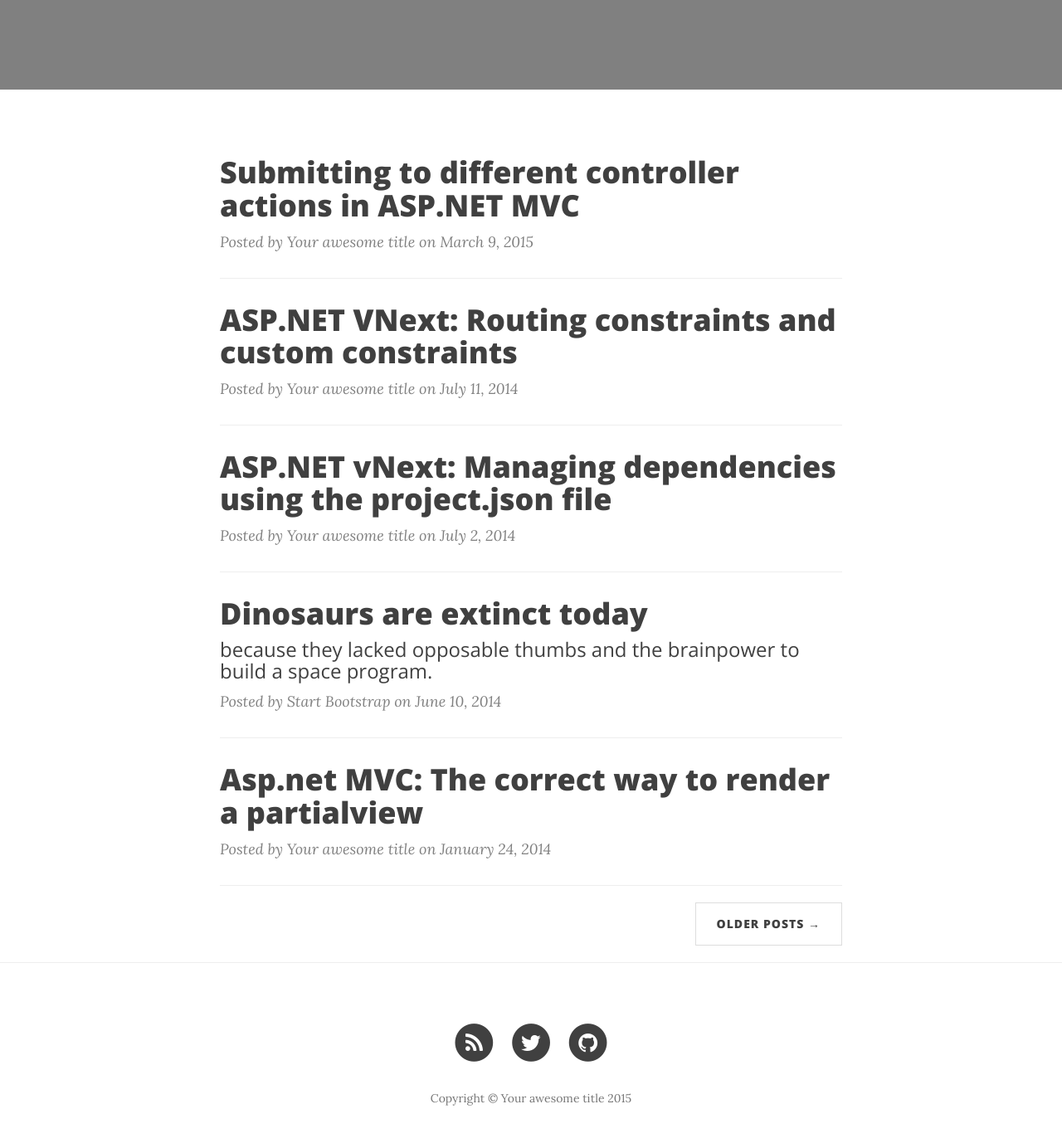
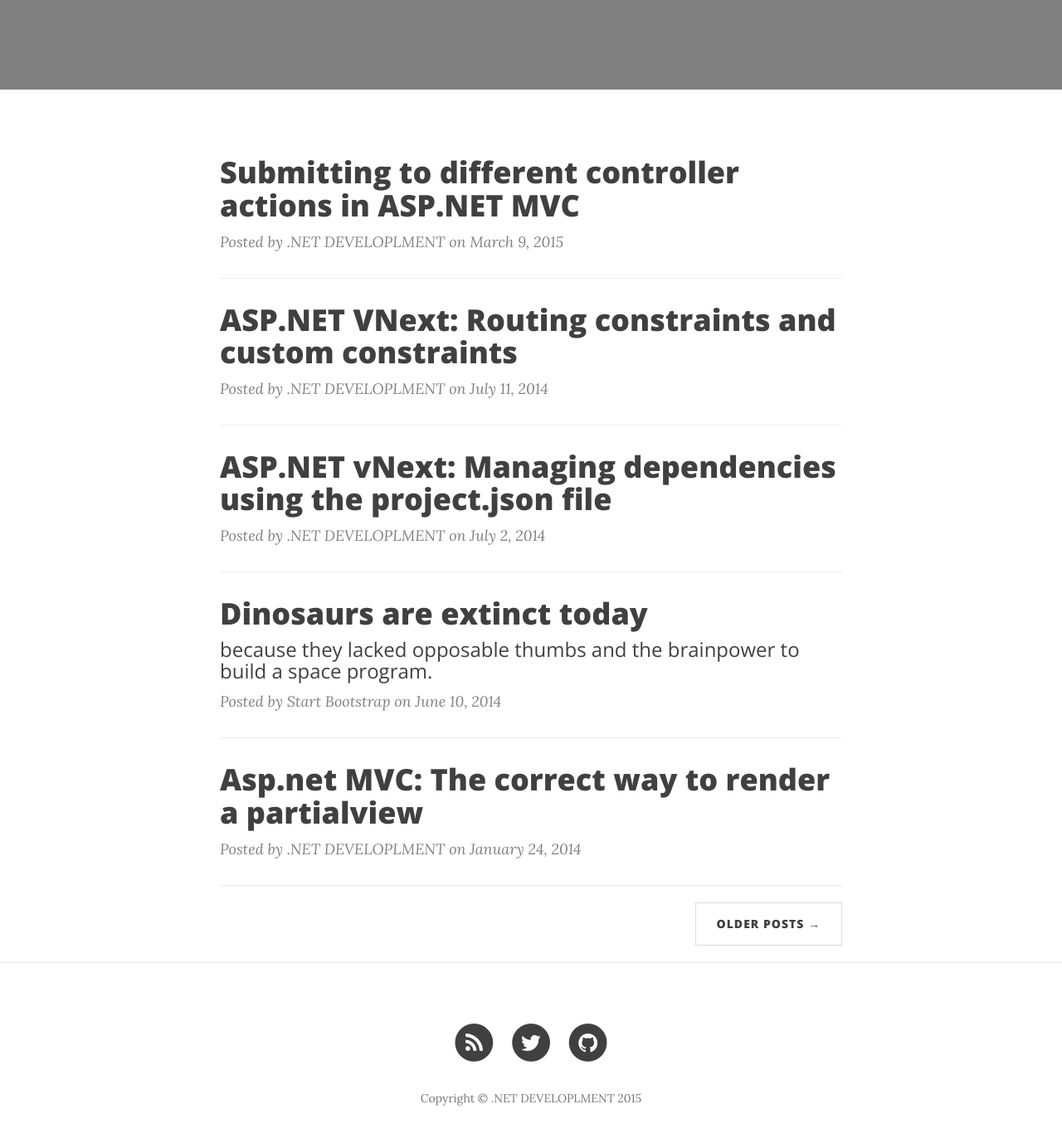
Before and after one commit to kennytordeur/blog.kennytordeur.be, a Jekyll site: the page built from index.html, in a window 1280 px wide and 1400 px high, scrolled down 428 px. Shown: the top 1372 px of the window at 83% size. Built offline with Jekyll 4.4.1, drawn with Linux system fonts in a browser that asks for light colours; nearby versions of some CDN libraries; the list of posts is cut into pages by our own code; some of the changed text lies outside the part shown.

Commit message:
Update _config.yml

```diff
--- a/_config.yml
+++ b/_config.yml
@@ -1,12 +1,12 @@
 # Site settings
-title: Your awesome title
+title: .NET DEVELOPLMENT
 email: kenny.tordeur@outlook.com
 description: > # this means to ignore newlines until "baseurl:"
   Write an awesome description for your new site here. You can edit this
   line in _config.yml. It will appear in your document head meta (for
   Google search results) and in your feed.xml site description.
 baseurl: "" # the subpath of your site, e.g. /blog/
-#url: "http://blog1.kennytordeur.be" # the base hostname & protocol for your site
+url: "http://kennytordeur.github.io/blog.kennytordeur.be/" # the base hostname & protocol for your site
 twitter_username: kennytordeur
 github_username:  kennytordeur
 
```
